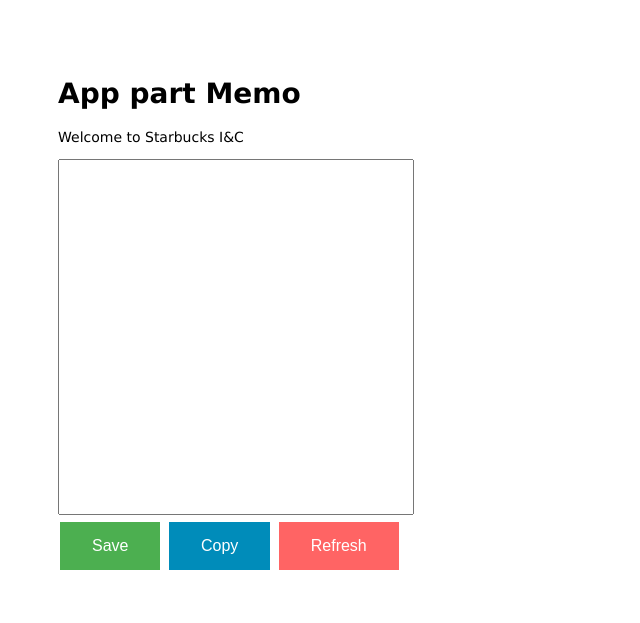
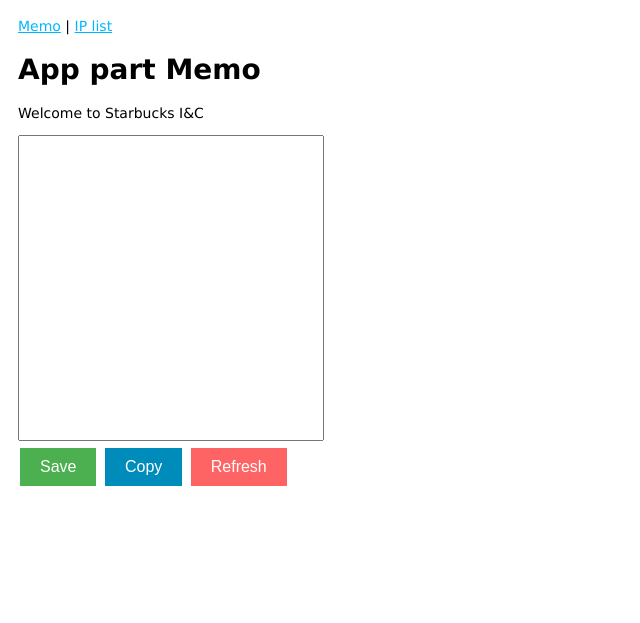
Before and after one commit to mandomong/NodePage, a Node server app: page / in a window 1280 px wide. Shown: the top 623 px of the page, without its empty margins (0-640 px from the left). Run offline with Node 20, Linux system fonts and the light colour scheme; some libraries are stand-ins or nearby versions.

Commit message:
Mobile 환경을 위한 UI 변경

```diff
--- a/public/stylesheets/style.css
+++ b/public/stylesheets/style.css
@@ -1,5 +1,48 @@
+#jb-container {
+  margin: 10px auto;
+  padding: 20px;
+  border: 1px solid #bcbcbc;
+}
+#jb-header {
+  padding: 20px;
+  margin-bottom: 20px;
+  border: 1px solid #bcbcbc;
+}
+#jb-content {
+  padding: 20px;
+  margin-bottom: 20px;
+  border: 1px solid #bcbcbc;
+}
+#jb-sidebar {
+  padding: 20px;
+  margin-bottom: 20px;
+  border: 1px solid #bcbcbc;
+}
+#jb-footer {
+  padding: 20px;
+  border: 1px solid #bcbcbc;
+}
+@media ( min-width: 481px ) {
+  #jb-container {
+    width: 940px;
+  }
+  #jb-content {
+    width: 580px;
+    float: left;
+  }
+  #jb-sidebar {
+    width: 260px;
+    float: right;
+  }
+  #jb-footer {
+    clear: both;
+  }
+}
+
+
+
 body {
-  padding: 50px;
+  padding: 10px;
   font: 14px "Lucida Grande", Helvetica, Arial, sans-serif;
 }
 
@@ -8,15 +51,15 @@ a {
 }
 
 textarea {
-  width: 350px;
-  height: 350px;
+  width: 300px;
+  height: 300px;
   resize: none;
 }
 
 .button {
   border: none;
   color: white;
-  padding: 15px 32px;
+  padding: 10px 20px;
   text-align: center;
   text-decoration: none;
   display: inline-block;
--- a/views/index.ejs
+++ b/views/index.ejs
@@ -2,10 +2,17 @@
 <html>
   <head>
     <title>Memo</title>
+    <meta name="viewport" content="width=device-width, initial-scale=1">
     <link rel='stylesheet' href='/stylesheets/style.css' />
     <script src="http://code.jquery.com/jquery-1.10.2.js"></script>
   </head>
   <body>
+    <nav>
+      <a href="/">Memo</a> |
+      <a href="/showIp">IP list</a>
+    </nav>
+
+    <div class="jb-container">
       <h1>App part Memo</h1>
       <p>Welcome to Starbucks I&C</p>
       <textarea id="textData"><%= title %></textarea>
@@ -13,6 +20,7 @@
       <button class="button" id="saveBtn">Save</button>
       <button class="button" id="copyBtn">Copy</button>
       <button class="button" id="refreshBtn">Refresh</button>
+    </div>
 
     <div id="snackbar">...</div>
 
```
Lines whose indentation alone changed are shown as unchanged.
